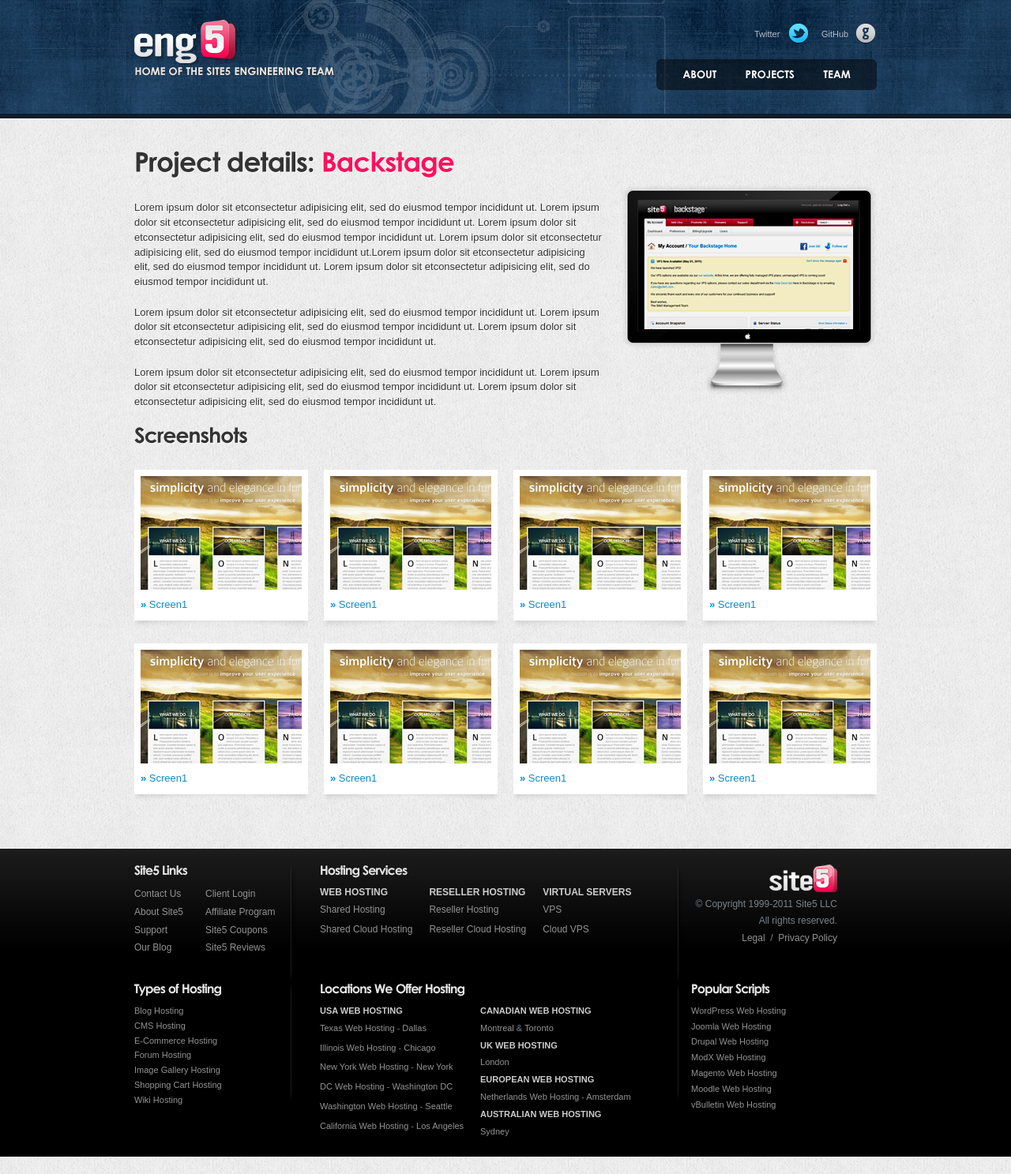
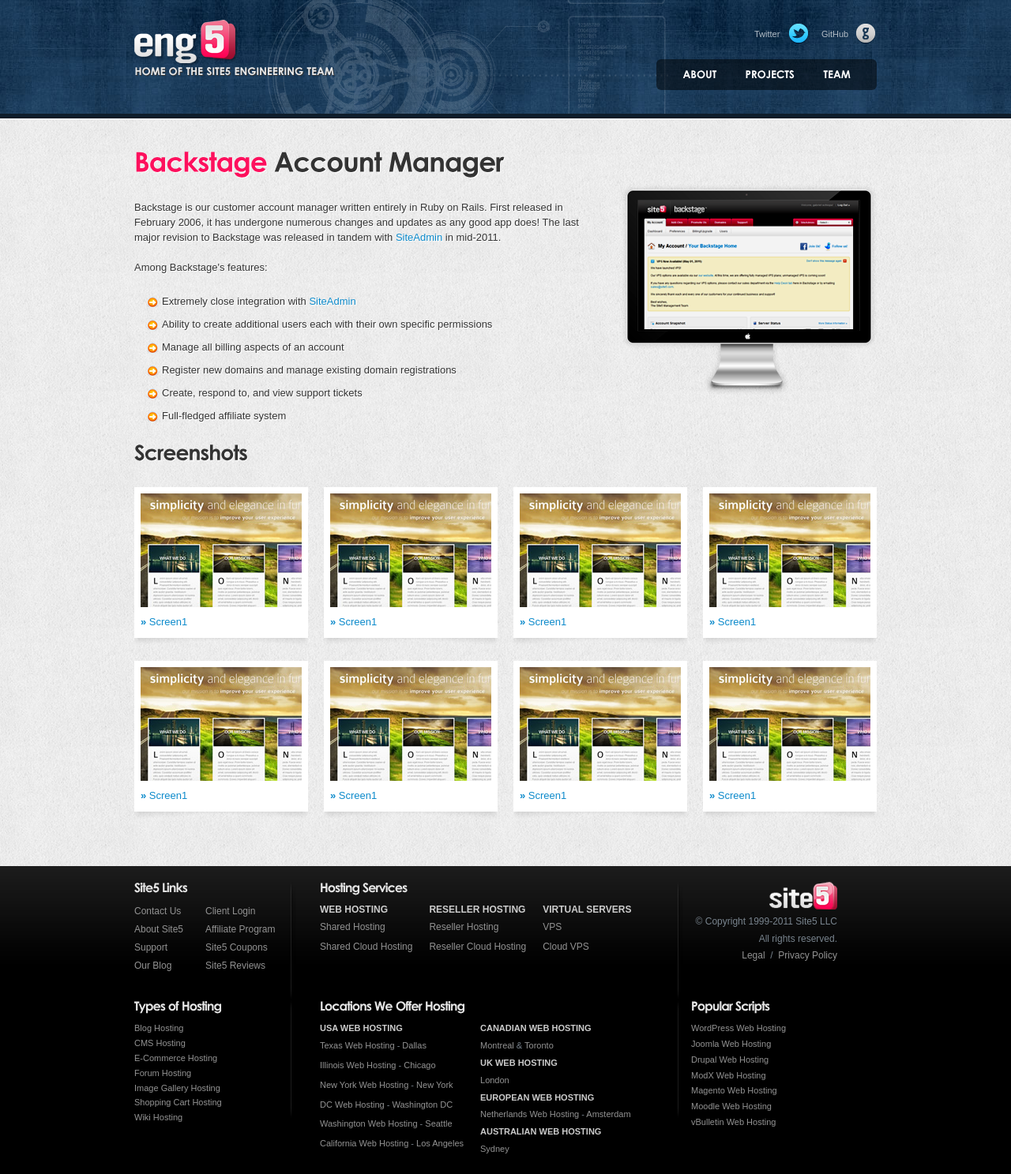
Before and after one commit to digideskio/eng5.com, a Jekyll site: the page built from projects/backstage.html, in a window 1280 px wide. Shown: the whole page at 79% size. Built offline with Jekyll 4.4.1, drawn with Linux system fonts in a browser that asks for light colours; Markdown is read by kramdown in place of the engine named in the settings; before the commit the page ends 1465 px from its top, so only the background shows below that.

Commit message:
LOTS of changes. period

```diff
--- a/_layouts/default.html
+++ b/_layouts/default.html
@@ -7,7 +7,7 @@
 <script type="text/javascript" src="/js/cufon-yui.js"></script>
 <script type="text/javascript" src="/js/Century_Gothic_400-Century_Gothic_700.font.js"></script>
 <script type="text/javascript">
-		 Cufon.replace('h1', {textShadow: '#fff 1px 1px'})('h2',{textShadow: '#fff 1px 1px'})('h3')('#content h3', {textShadow: '#fff 1px 1px'})('#logo span',{textShadow: '#333 1px 1px'})('#topMenu ul li a',{hover:true});
+		 Cufon.replace('h1', {textShadow: '#fff 1px 1px'})('h2',{textShadow: '#fff 1px 1px',hover:true})('.homeBox h1 a',{hover:true})('h3')('#content h3', {textShadow: '#fff 1px 1px'})('#logo span',{textShadow: '#333 1px 1px'})('#topMenu ul li a',{hover:true});
 </script>
 <script type="text/javascript">
   var _gaq = _gaq || [];
--- a/css/style.css
+++ b/css/style.css
@@ -109,22 +109,22 @@
 	margin-bottom:20px;
 }
 
-#content #colLeft ul {
+#content ul {
 	margin:0 0 15px 15px;
 }
 
-#content #colLeft ul li, #content #colLeft ol li  {
+#content ul li, #content ol li {
 	padding:5px 0 5px 20px;
 	background:url(/images/bullet_list.png) 0 8px no-repeat;
 }
 
-#content #colLeft ol li {
+#content ol li {
 	background:none;
 	padding-left:0;
 
 }
 
-#content #colLeft ol {
+#content ol {
 	margin:0 0 15px 35px;
 }
 
@@ -255,14 +255,17 @@
 }
 
 #featuredProjects ul, #screenshots ul, #projects ul{
+	margin:0;
 	overflow:hidden;
 	margin-left:-20px;
 	margin-top:25px;
 }
 
 #featuredProjects ul li, #screenshots ul li, #projects ul li {
-	width:220px;
-	background:url(/images/shadow_featured.png) 0 100% no-repeat;
+	margin:0;
+	padding:0;
+	width:300px;
+	background:url(/images/shadow_300.png) 0 100% no-repeat;
 	float:left;
 	padding-bottom:9px;
 	margin-left:20px;
@@ -270,6 +273,10 @@
 	position:relative;
 }
 
+#screenshots ul li, #projects ul li {
+	width:220px;
+	background:url(/images/shadow_featured.png) 0 100% no-repeat;
+}
 
 #featuredProjects  ul li .imgBox, #screenshots ul li .imgBox, #projects ul li .imgBox {
 	height:144px;
@@ -328,15 +335,13 @@
 }
 
 #homeBoxes .homeBox h2 a {
-	text-decoration:none;
 	color:#333;
 }
 
 #homeBoxes .homeBox h2 a:hover {
-	text-decoration:underline;
+	text-decoration:none;
 	color:#0C8ACB;
 }
-
 
 #homeBoxes .homeBox .readmore{
 	background:url(/images/bullet_arrow.png) 100% 50% no-repeat;
--- a/projects/backstage.html
+++ b/projects/backstage.html
@@ -2,11 +2,26 @@
 layout: default
 title: Site5 Engineering Team
 ---
-<h1>Project details: <span>Backstage</span></h1>
-  <p><img src="/images/sample_project_image.png" class="alignright" alt="Backstage" style="margin-top:-20px;" />
-  Lorem ipsum dolor sit etconsectetur adipisicing elit, sed do eiusmod tempor incididunt ut. Lorem ipsum dolor sit etconsectetur adipisicing elit, sed do eiusmod tempor incididunt ut. Lorem ipsum dolor sit etconsectetur adipisicing elit, sed do eiusmod tempor incididunt ut. Lorem ipsum dolor sit etconsectetur adipisicing elit, sed do eiusmod tempor incididunt ut.Lorem ipsum dolor sit etconsectetur adipisicing elit, sed do eiusmod tempor incididunt ut. Lorem ipsum dolor sit etconsectetur adipisicing elit, sed do eiusmod tempor incididunt ut.</p>
-  <p>Lorem ipsum dolor sit etconsectetur adipisicing elit, sed do eiusmod tempor incididunt ut. Lorem ipsum dolor sit etconsectetur adipisicing elit, sed do eiusmod tempor incididunt ut. Lorem ipsum dolor sit etconsectetur adipisicing elit, sed do eiusmod tempor incididunt ut. </p>
-  <p>Lorem ipsum dolor sit etconsectetur adipisicing elit, sed do eiusmod tempor incididunt ut. Lorem ipsum dolor sit etconsectetur adipisicing elit, sed do eiusmod tempor incididunt ut. Lorem ipsum dolor sit etconsectetur adipisicing elit, sed do eiusmod tempor incididunt ut. </p>
+<h1><span>Backstage</span> Account Manager</h1>
+
+<p>
+<img src="/images/sample_project_image.png" class="alignright" alt="Backstage" style="margin-top:-20px;" />
+Backstage is our customer account manager written entirely in Ruby on Rails. First released in February 2006, it has undergone numerous changes and updates as any good app does! The last major revision to Backstage was released in tandem with <a href="/projects/siteadmin.html">SiteAdmin</a> in mid-2011.
+</p>
+
+<p>
+Among Backstage's features:
+</p>
+
+	<ul>
+		<li>Extremely close integration with <a href="/projects/siteadmin.html">SiteAdmin</a></li>
+		<li>Ability to create additional users each with their own specific permissions</li>
+		<li>Manage all billing aspects of an account</li>
+		<li>Register new domains and manage existing domain registrations</li>
+		<li>Create, respond to, and view support tickets</li>
+		<li>Full-fledged affiliate system</li>
+	</ul>
+
 <h2>Screenshots</h2>
 <div id="screenshots">
     <ul>
```
Also changed, not shown: images/shadow_300.png (added).
